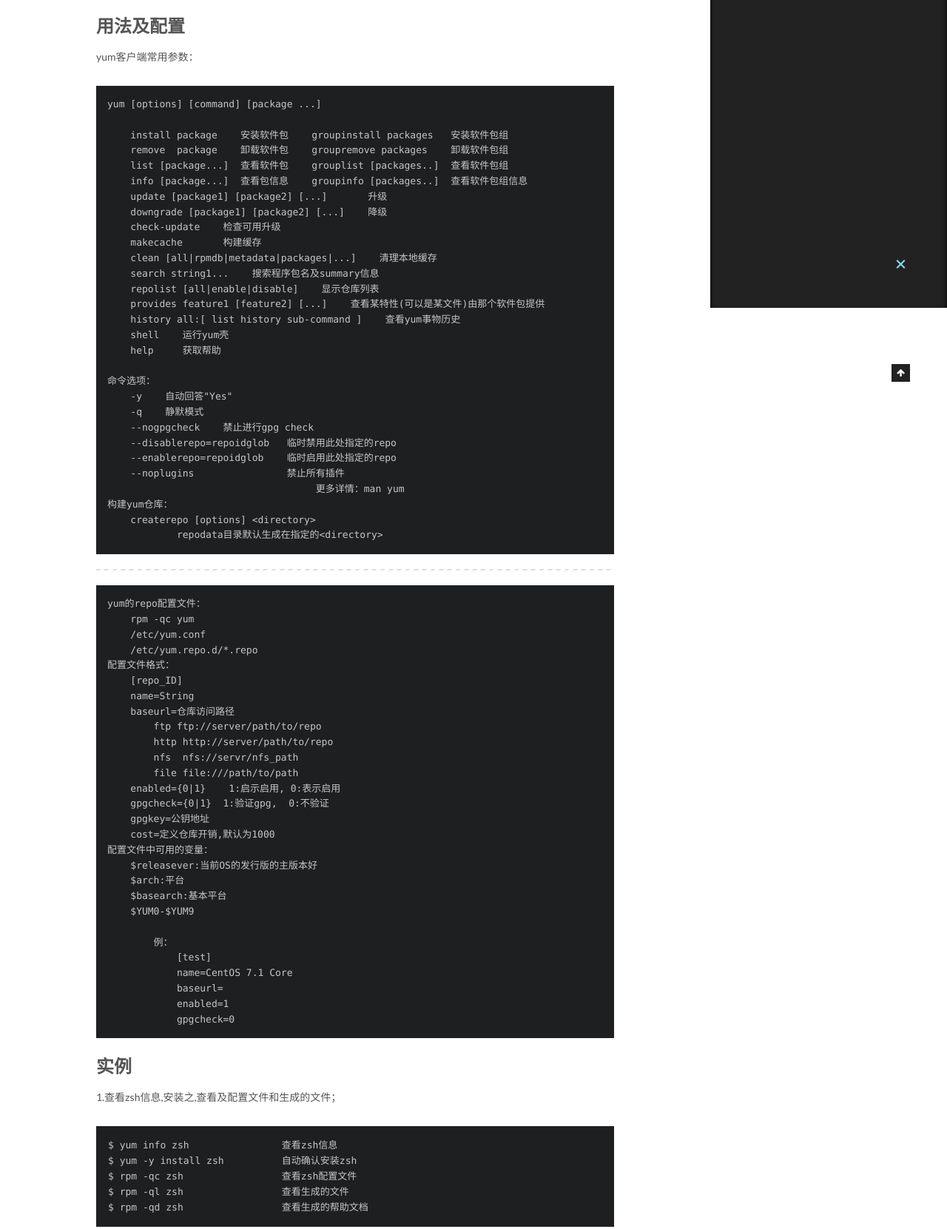
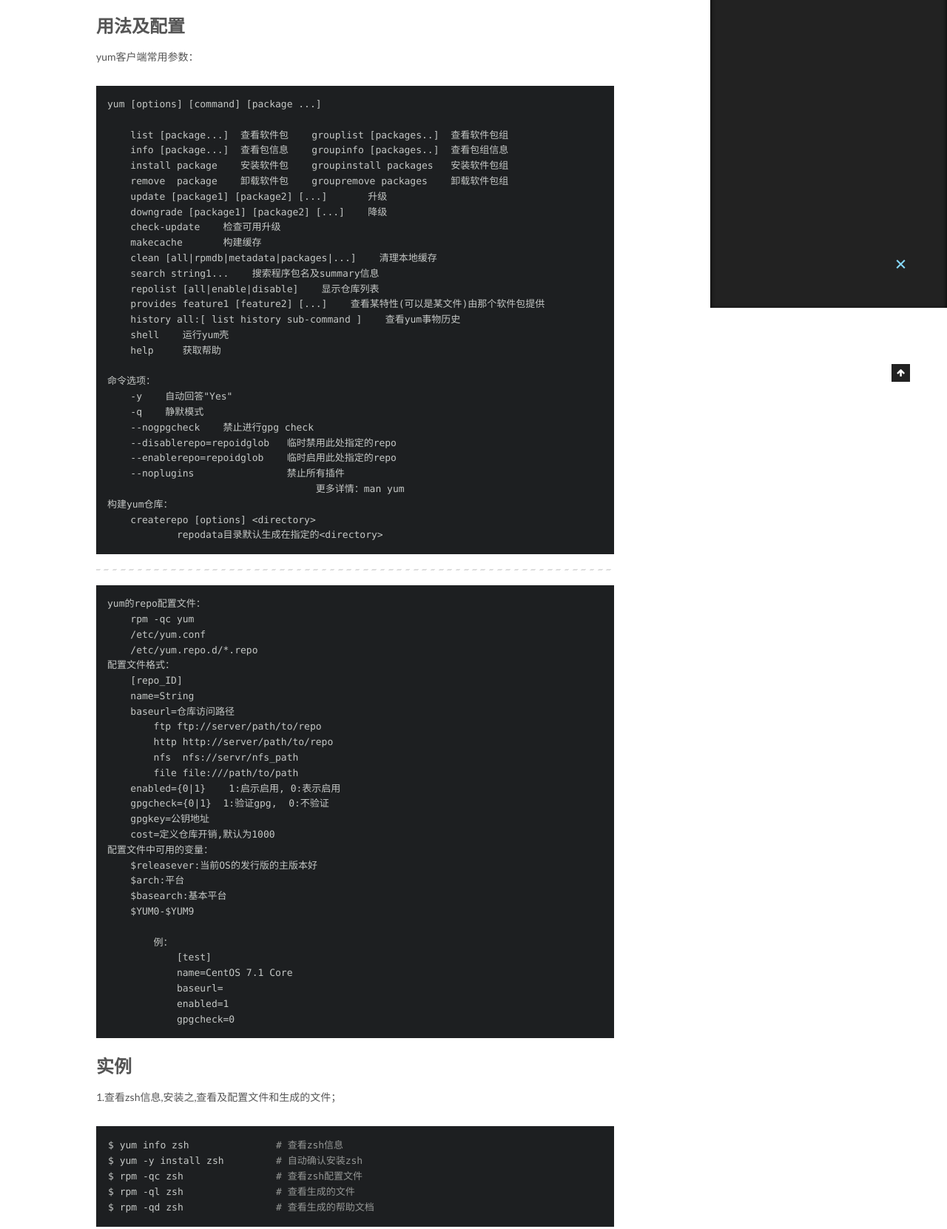
Before and after one commit to mrchain/mrchen, a plain HTML site: page 2016/03/30/YUM程序包管理器前端工具/index.html in a window 1280 px wide. Shown: the part 384-2045 px from the top of the page at 74% size. Drawn offline with Linux system fonts and the light colour scheme; a script that the page names is missing.

Commit message:
Site updated: 2016-04-18 19:47:42

```diff
--- a/2016/03/30/YUM程序包管理器前端工具/index.html
+++ b/2016/03/30/YUM程序包管理器前端工具/index.html
@@ -88,7 +88,7 @@ YUM (Yellowdog Updater Modified)：程序包前端管理工具；自动解决依
 <meta property="og:site_name" content="Not Title">
 <meta property="og:description" content="简介
 YUM (Yellowdog Updater Modified)：程序包前端管理工具；自动解决依赖关系；">
-<meta property="og:updated_time" content="2016-04-16T12:49:25.000Z">
+<meta property="og:updated_time" content="2016-04-18T11:47:18.000Z">
 <meta name="twitter:card" content="summary">
 <meta name="twitter:title" content="YUM程序包管理器前端工具">
 <meta name="twitter:description" content="简介
@@ -331,10 +331,10 @@ YUM (Yellowdog Updater Modified)：程序包前端管理工具；自动解决依
 <h1 id="用法及配置"><a href="#用法及配置" class="headerlink" title="用法及配置"></a>用法及配置</h1><p>yum客户端常用参数：</p>
 <pre><code>yum [options] [command] [package ...]
 
+    list [package...]  查看软件包    grouplist [packages..]  查看软件包组
+    info [package...]  查看包信息    groupinfo [packages..]  查看包组信息
     install package    安装软件包    groupinstall packages   安装软件包组
     remove  package    卸载软件包    groupremove packages    卸载软件包组
-    list [package...]  查看软件包    grouplist [packages..]  查看软件包组
-    info [package...]  查看包信息    groupinfo [packages..]  查看软件包组信息
     update [package1] [package2] [...]       升级
     downgrade [package1] [package2] [...]    降级
     check-update    检查可用升级
@@ -387,7 +387,7 @@ YUM (Yellowdog Updater Modified)：程序包前端管理工具；自动解决依
             baseurl=
             enabled=1
             gpgcheck=0
-</code></pre><h1 id="实例"><a href="#实例" class="headerlink" title="实例"></a>实例</h1><p>1.查看zsh信息,安装之,查看及配置文件和生成的文件；<br><figure class="highlight bash"><table><tr><td class="code"><pre><span class="line">$ yum info zsh                查看zsh信息</span><br><span class="line">$ yum -y install zsh          自动确认安装zsh</span><br><span class="line">$ rpm -qc zsh                 查看zsh配置文件</span><br><span class="line">$ rpm -ql zsh                 查看生成的文件</span><br><span class="line">$ rpm -qd zsh                 查看生成的帮助文档</span><br></pre></td></tr></table></figure></p>
+</code></pre><h1 id="实例"><a href="#实例" class="headerlink" title="实例"></a>实例</h1><p>1.查看zsh信息,安装之,查看及配置文件和生成的文件；<br><figure class="highlight bash"><table><tr><td class="code"><pre><span class="line">$ yum info zsh               <span class="comment"># 查看zsh信息</span></span><br><span class="line">$ yum -y install zsh         <span class="comment"># 自动确认安装zsh</span></span><br><span class="line">$ rpm -qc zsh                <span class="comment"># 查看zsh配置文件</span></span><br><span class="line">$ rpm -ql zsh                <span class="comment"># 查看生成的文件</span></span><br><span class="line">$ rpm -qd zsh                <span class="comment"># 查看生成的帮助文档</span></span><br></pre></td></tr></table></figure></p>
 <p><strong><font style="float:right;">本文由马哥教育技术支持,转载请注明出处。Mr.Chen&nbsp;&nbsp;&nbsp;&nbsp;&nbsp;&nbsp;</font></strong></p>
 
 
```
